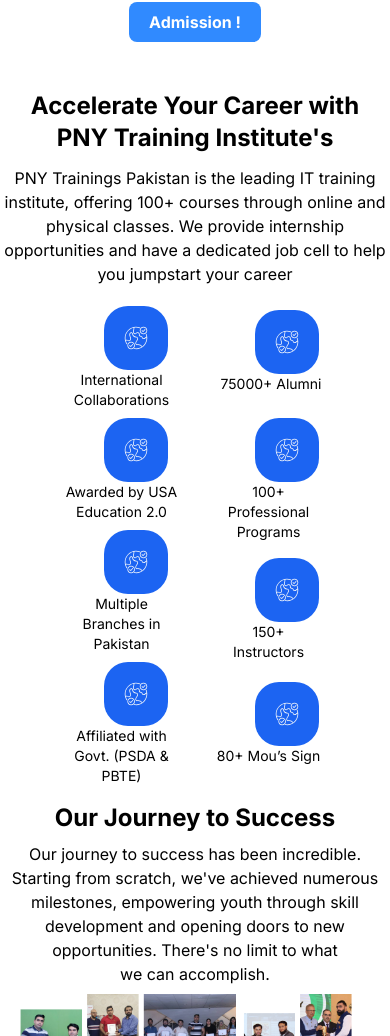
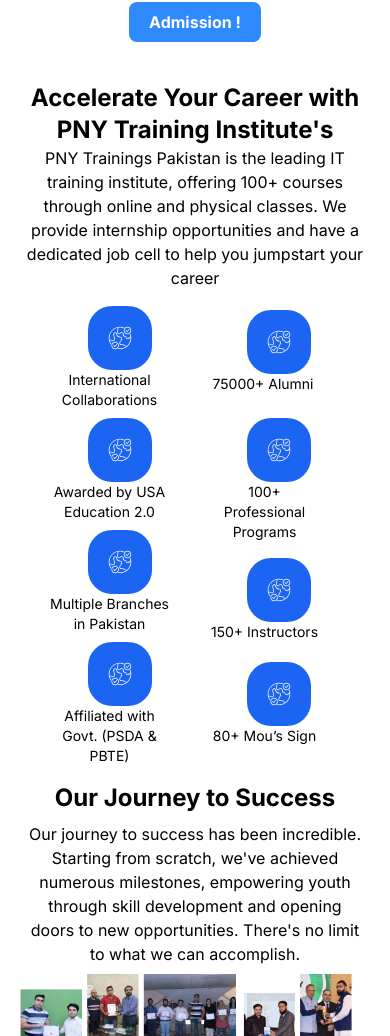
Before and after one commit to rahilazhar12/PNY, a React (Create React App) app: page / in a window 390 px wide. Shown: the part 778-1814 px from the top of the page. Built offline with nearby package versions, Linux system fonts and the light colour scheme.

Commit message:
second commit

```diff
--- a/src/Screens/Home.js
+++ b/src/Screens/Home.js
@@ -65,14 +65,14 @@ const Home = () => {
       {/* Section-3 */}
       <section>
         <div className="accelerate">
-          <p className='text-center font-bold lg:text-4xl max-sm:text-2xl max-sm:p-2'>Accelerate Your Career with PNY Training Institute's</p>
+          <p className='text-center font-bold lg:text-4xl max-sm:text-2xl max-sm:px-5'>Accelerate Your Career with PNY Training Institute's</p>
         </div>
         <div className="subaccel lg:flex lg:justify-center">
-          <p className='text-center text-xl lg:w-[992px] max-sm:text-base p-1'>PNY Trainings Pakistan is the leading IT training institute, offering 100+ courses through online and physical classes. We provide internship opportunities and have a dedicated job cell to help you jumpstart your career</p>
+          <p className='text-center text-xl lg:w-[992px] max-sm:text-base max-sm:px-5'>PNY Trainings Pakistan is the leading IT training institute, offering 100+ courses through online and physical classes. We provide internship opportunities and have a dedicated job cell to help you jumpstart your career</p>
         </div>
       </section>
       {/* -------------------------------------------------------- */}
-      <section className='grid grid-cols-12 max-sm:ml-12 max-sm:mr-12'>
+      <section className='grid grid-cols-12 max-sm:ml-8 max-sm:mr-12'>
         <div className='lg:col-span-12  md:space-y-2 md:col-span-6  max-sm:space-y-2 max-sm:col-span-6 p-4 lg:flex  justify-center'>
           <div class="mainbox">
             <div class="roundedboxblue max-sm:ml-10  max-sm:w-16 max-sm:h-16  lg:w-20 lg:h-20 p-5 rounded-3xl bg-blue-600 flex justify-center lg:ml-20 ">
@@ -169,7 +169,7 @@ const Home = () => {
         </div>
 
         <div class="PNYTrainingsPakistan p-2 justify-center flex">
-          <p className='font-normal text-xl text-center lg:w-[880px] max-sm:text-base'>
+          <p className='font-normal text-xl text-center lg:w-[880px] max-sm:text-base max-sm:px-5'>
             Our journey to success has been incredible. Starting from scratch, we've achieved numerous milestones, empowering youth through skill development and opening doors to new opportunities. There's no limit to what we can accomplish.
           </p>
         </div>
@@ -187,12 +187,12 @@ const Home = () => {
           <div className="col-span-6 space-y-3 rounded-xl max-sm:order-1 p-3">
             <div className="mainboxvision rounded-xl bg-blue-600 lg:w-[510px] lg:h-[239px] lg:py-12  max-sm:p-5  lg:px-8 text-white">
               <div className="vision text-3xl max-sm:text-2xl font-semibold mt-4">Vision Statement</div>
-              <div className="visionp lg:w-[350px] max-sm:text-base text-lg max-sm:text-justify ">Nation leading professional service provider by exploring and utilizing the unique ideas in the world of digital technologies.</div>
+              <div className="visionp lg:w-[350px] max-sm:text-base text-lg ">Nation leading professional service provider by exploring and utilizing the unique ideas in the world of digital technologies.</div>
             </div>
 
             <div className="mainboxvision rounded-xl bg-red-600 lg:w-[510px] lg:h-[239px] lg:py-12  max-sm:p-4  lg:px-8 text-white">
               <div className="vision text-3xl max-sm:text-2xl font-semibold">Our Mission Statement</div>
-              <div className="visionp lg:w-[420px]  max-sm:text-base  max-sm:text-justify text-lg ">To design and maintain the quality of knowledge based capacity building programs to empower with new job oriented technical courses and bring positive transformation on their business and professional growth.</div>
+              <div className="visionp lg:w-[420px]  max-sm:text-base   text-lg ">To design and maintain the quality of knowledge based capacity building programs to empower with new job oriented technical courses and bring positive transformation on their business and professional growth.</div>
             </div>
           </div>
           <div className="col-span-6 ">
@@ -204,21 +204,21 @@ const Home = () => {
       {/* Section-5 */}
       <section className='bg-blue-500 p-15 text-white'>
         <div className="grid justify-center">
-          <div className='lg:text-4xl row-span-1 font-bold text-center max-sm:text-2xl lg:py-4'>Duration that Develop your Skills</div>
-          <div className='lg:text-lg lg:w-[990px] row-span-1 p-2 text-center max-sm:text-base'>Unlock your potential with our comprehensive range of skill programs! Choose from 1-year diploma programs, 6-month certified courses, 3-2 month certified courses, and professional boot camps. Upgrade your skills today!</div>
+          <div className='lg:text-4xl row-span-1 font-bold text-center max-sm:text-2xl lg:py-4 max-sm:py-5'>Duration that Develop your Skills</div>
+          <div className='lg:text-lg lg:w-[990px] row-span-1 p-2 text-center max-sm:text-base max-sm:px-5'>Unlock your potential with our comprehensive range of skill programs! Choose from 1-year diploma programs, 6-month certified courses, 3-2 month certified courses, and professional boot camps. Upgrade your skills today!</div>
         </div>
 
         <div className="grid grid-cols-12 p-5 max-sm:grid-cols-4 lg:ml-10">
           <div className=' col-span-3 max-sm:col-span-4 space-y-3'>
-            <div className="1yeardeploma text-2xl lg:font-semibold">1 Year Professional Diplomas Programs</div>
+            <div className="1yeardeploma text-2xl font-semibold">1 Year Professional Diplomas Programs</div>
             <div className="Immerse">Immerse yourself in our 1-year Professional Diploma programs, unlocking unlimited potential for career growth and success</div>
             <div>  <a href="">Read More</a></div>
             <div className=' max-sm:border-b-2 max-sm:w-52  max-sm:ml-20'></div>
           </div>
 
 
-          <div className=' col-span-3 max-sm:col-span-4 space-y-3'>
-            <div className="1yeardeploma text-2xl lg:font-semibold lg:w-52">6 Months Certified Courses</div>
+          <div className=' col-span-3 max-sm:col-span-4 space-y-3 max-sm:mt-3'>
+            <div className="1yeardeploma text-2xl font-semibold lg:w-52">6 Months Certified Courses</div>
             <div className="Immerse lg:w-80">Accelerate your career with our comprehensive 6-month certified Courses. Gain specialized expertise and excel in your career.</div>
             <div>  <a href="">Read More</a></div>
             <div className=' max-sm:border-b-2 max-sm:w-52  max-sm:ml-20'></div>
@@ -226,7 +226,7 @@ const Home = () => {
 
 
           <div className=' col-span-3 max-sm:col-span-4 space-y-3'>
-            <div className="1yeardeploma text-2xl lg:font-semibold lg:w-52">3-2 Months Certified Courses</div>
+            <div className="1yeardeploma text-2xl font-semibold lg:w-52 max-sm:mt-3">3-2 Months Certified Courses</div>
             <div className="Immerse lg:w-80">Elevate your expertise from 3 to 2 months with our Professional Certification Courses. Unlock new career opportunities.</div>
             <div>  <a href="">Read More</a></div>
             <div className=' max-sm:border-b-2 max-sm:w-52  max-sm:ml-20'></div>
@@ -234,7 +234,7 @@ const Home = () => {
 
 
           <div className=' col-span-3 max-sm:col-span-4 space-y-3'>
-            <div className="1yeardeploma text-2xl lg:font-semibold lg:w-52">Professional BootCamp</div>
+            <div className="1yeardeploma text-2xl font-semibold lg:w-52 max-sm:mt-3">Professional BootCamp</div>
             <div className="Immerse lg:w-80">Join our Professional Bootcamp and gain valuable insights to advance your career. Don't miss out.</div>
             <div>  <a href="">Read More</a></div>
           </div>
@@ -243,7 +243,7 @@ const Home = () => {
 
       {/* Section-6 */}
       <section>
-        <div className="startlearning lg:mt-8 flex justify-center lg:text-4xl font-bold max-sm:text-2xl mb-6">
+        <div className="startlearning lg:mt-8 flex justify-center lg:text-4xl font-bold max-sm:text-2xl mb-6 max-sm:mt-7">
           <p>Start Learning</p>
         </div>
 
```
